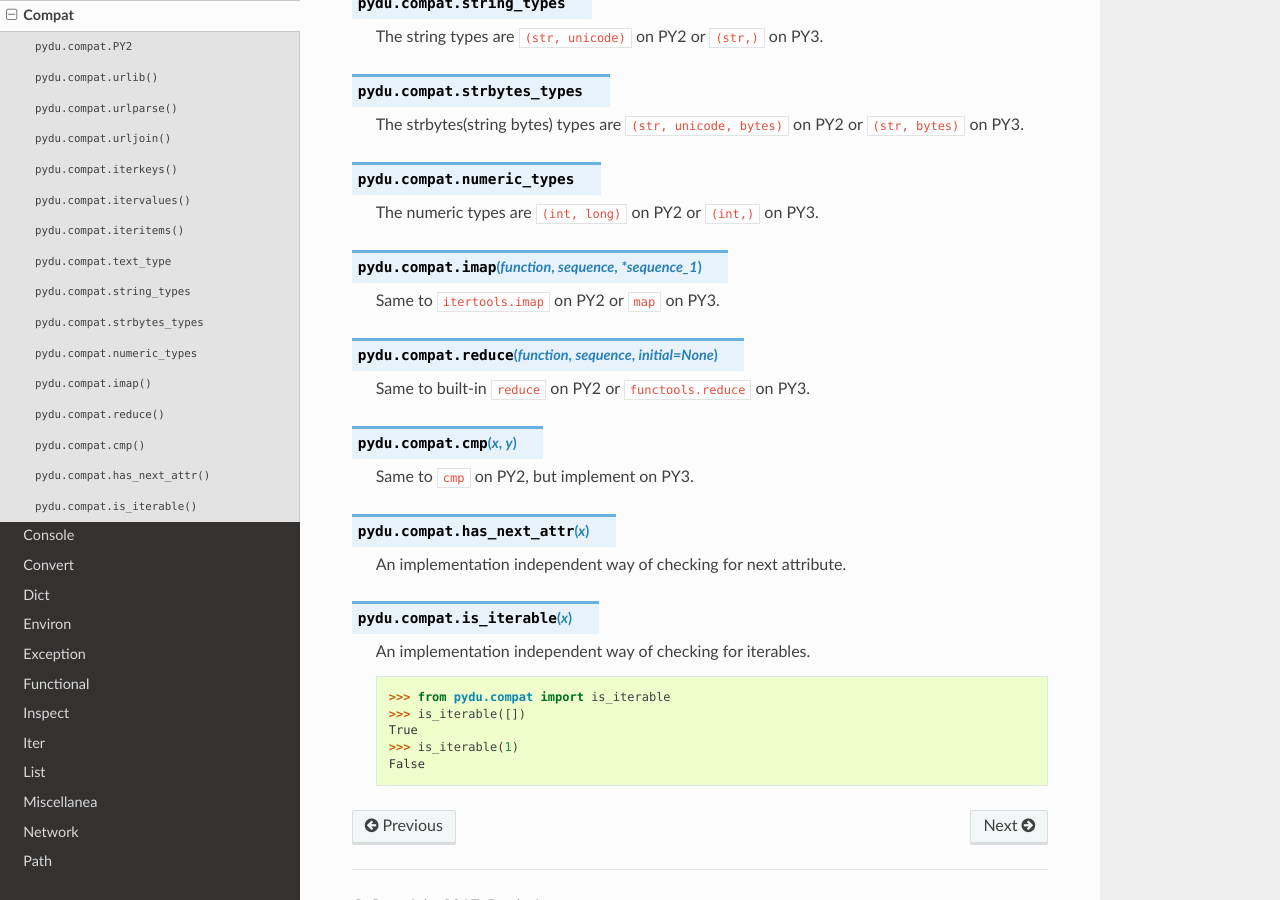
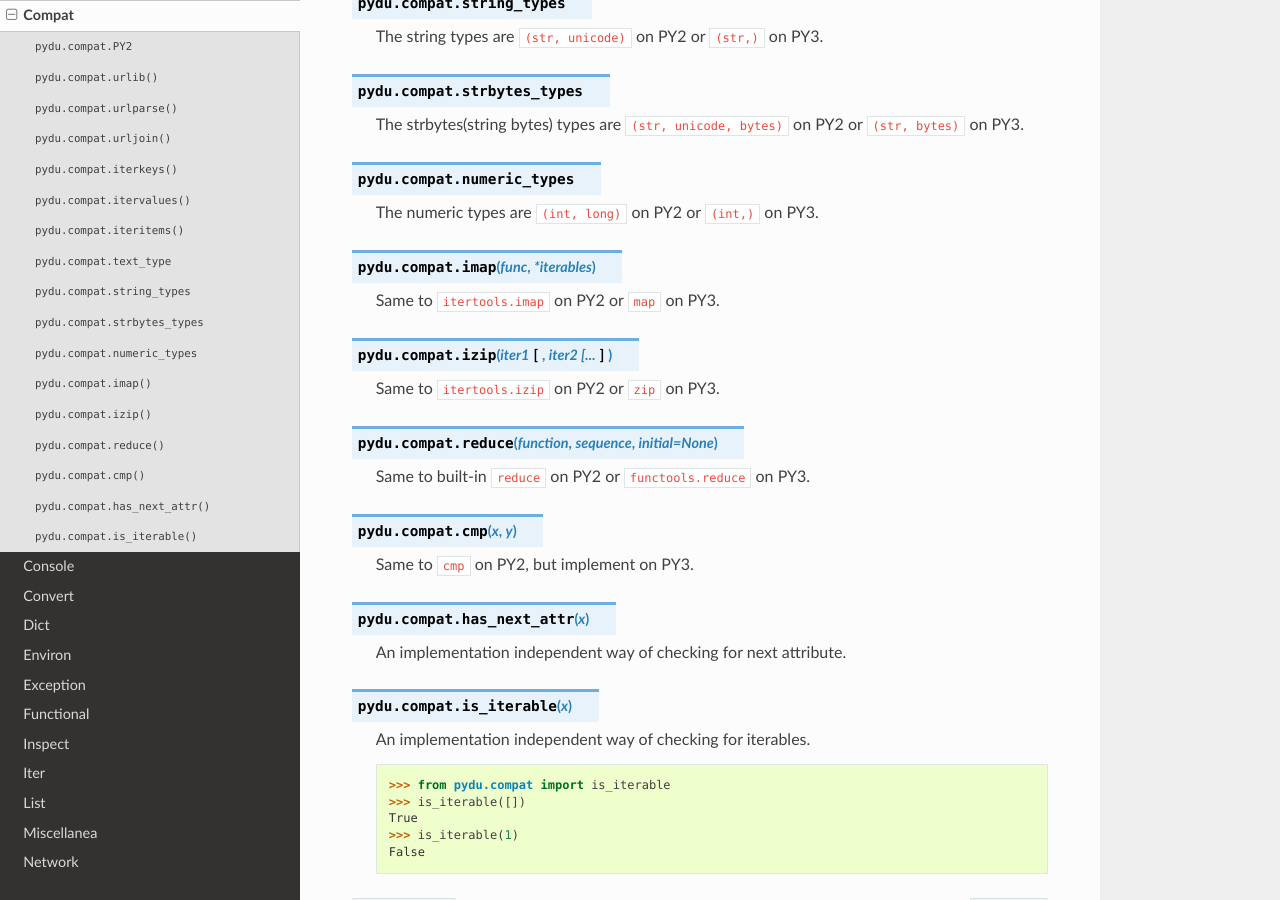
Before and after one commit to flaggo/pydu, a Sphinx documentation site: the page built from docs/compat.rst, in a window 1280 px wide and 900 px high, scrolled down 922 px. Built offline with Sphinx 7.4.7 and the Read the Docs theme 2.0.0, drawn with Linux system fonts in a browser that asks for light colours.

Commit message:
add doc for compat.izip

```diff
--- a/docs/compat.rst
+++ b/docs/compat.rst
@@ -57,9 +57,14 @@ compatible data structures, libs, functions for Python 2 and 3.
     The numeric types are ``(int, long)`` on PY2 or ``(int,)`` on PY3.
 
 
-.. py:function:: pydu.compat.imap(function, sequence, *sequence_1)
+.. py:function:: pydu.compat.imap(func, *iterables)
 
     Same to ``itertools.imap`` on PY2 or ``map`` on PY3.
+
+
+.. py:function:: pydu.compat.izip(iter1 [,iter2 [...])
+
+    Same to ``itertools.izip`` on PY2 or ``zip`` on PY3.
 
 
 .. py:function:: pydu.compat.reduce(function, sequence, initial=None)
```
